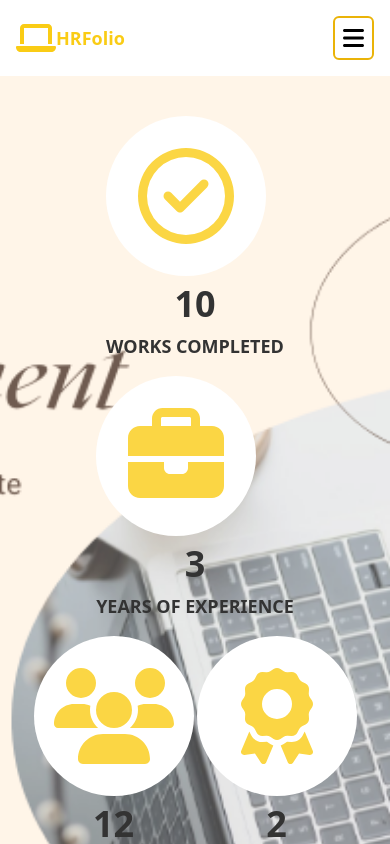
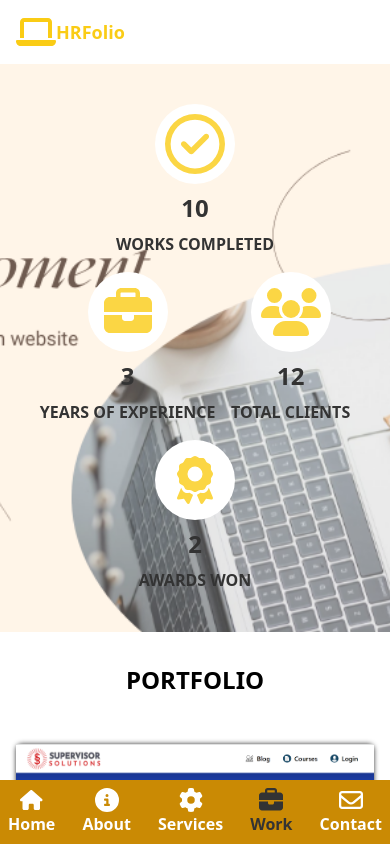
Before and after one commit to hrsohel/my-portfolio, a Next.js app: page /works in a window 390 px wide. Shown: the top 844 px of the page. Built offline with nearby package versions, Linux system fonts and the light colour scheme.

Commit message:
changes for mobile version

```diff
--- a/app/globals.css
+++ b/app/globals.css
@@ -56,6 +56,10 @@
     }
 }
 
+@media(max-width: 640px) {
+    .bars {display: none}
+}
+
 main {
     position: relative;
 }
@@ -88,7 +92,6 @@ main::after {
  }
 
  .experience .icons {
-    font-size: 6rem;
     align-self: center;
     color: rgb(250 204 21)
  }
--- a/app/services/page.js
+++ b/app/services/page.js
@@ -7,8 +7,12 @@ const page = () => {
   return (
     <>
       <Navbar />
-      <h1 className="text-center text-4xl font-bold py-4">SERVICES</h1>
-      <p className="text-center text-lg mb-4">These are the services I serve</p>
+      <h1 className="text-center text-2xl sm:text-4xl font-bold py-4">
+        SERVICES
+      </h1>
+      <p className="text-center text-[1rem] sm:text-lg mb-4">
+        These are the services I serve
+      </p>
       <div className="flex items-start justify-center flex-wrap">
         {data.map((item) => {
           return (
--- a/app/works/page.js
+++ b/app/works/page.js
@@ -18,46 +18,62 @@ const page = () => {
       <div className="min-h-[50vh] experience relative">
         <div className="overlay absolute top-0 left-0 w-full h-full"></div>
         <div className="flex items-center justify-around p-8 md:flex-nowrap flex-wrap">
-          <div className="flex justify-center flex-col text-black my-2">
-            <div className="w-[10rem] p-4 h-[10rem] rounded-full bg-white flex items-center justify-center">
-              <FontAwesomeIcon icon={faCheckCircle} className="icons" />
+          <div className="flex items-center justify-center flex-col text-black my-2">
+            <div className="w-[5rem] h-[5rem] sm:w-[8rem] p-4 sm:h-[8rem] rounded-full bg-white flex items-center justify-center">
+              <FontAwesomeIcon
+                icon={faCheckCircle}
+                className="icons text-6xl sm:text-7xl md:text-8xl"
+              />
             </div>
-            <p className="text-4xl font-bold text-center my-2">10</p>
-            <p className="uppercase text-center text-lg font-bold">
+            <p className="text-2xl md:text-4xl font-bold text-center my-2">
+              10
+            </p>
+            <p className="uppercase text-center text-[1rem] md:text-lg font-bold">
               Works completed
             </p>
           </div>
-          <div className="flex justify-center flex-col text-black my-2">
-            <div className="w-[10rem] p-4 h-[10rem] rounded-full bg-white flex items-center justify-center">
-              <FontAwesomeIcon icon={faBriefcase} className="icons" />
+          <div className="flex justify-center items-center flex-col text-black my-2">
+            <div className="w-[5rem] h-[5rem] sm:w-[8rem] p-4 sm:h-[8rem] rounded-full bg-white flex items-center justify-center">
+              <FontAwesomeIcon
+                icon={faBriefcase}
+                className="icons text-5xl sm:text-7xl "
+              />
             </div>
-            <p className="text-4xl font-bold text-center my-2">3</p>
-            <p className="uppercase text-center text-lg font-bold">
+            <p className="text-2xl md:text-4xl font-bold text-center my-2">3</p>
+            <p className="uppercase text-center text-[1rem] md:text-lg font-bold">
               years of experience
             </p>
           </div>
-          <div className="flex justify-center flex-col text-black my-2">
-            <div className="w-[10rem] p-4 h-[10rem] rounded-full bg-white flex items-center justify-center">
-              <FontAwesomeIcon icon={faUsers} className="icons" />
+          <div className="flex justify-center items-center flex-col text-black my-2">
+            <div className="w-[5rem] h-[5rem] sm:w-[8rem] p-4 sm:h-[8rem] rounded-full bg-white flex items-center justify-center">
+              <FontAwesomeIcon
+                icon={faUsers}
+                className="icons text-5xl sm:text-7xl "
+              />
             </div>
-            <p className="text-4xl font-bold text-center my-2">12</p>
-            <p className="uppercase text-center text-lg font-bold">
+            <p className="text-2xl md:text-4xl font-bold text-center my-2">
+              12
+            </p>
+            <p className="uppercase text-center text-[1rem] md:text-lg font-bold">
               total clients
             </p>
           </div>
-          <div className="flex justify-center flex-col text-black my-2">
-            <div className="w-[10rem] p-4 h-[10rem] rounded-full bg-white flex items-center justify-center">
-              <FontAwesomeIcon icon={faAward} className="icons" />
+          <div className="flex justify-center items-center flex-col text-black my-2">
+            <div className="w-[5rem] h-[5rem] sm:w-[8rem] p-4 sm:h-[8rem] rounded-full bg-white flex items-center justify-center">
+              <FontAwesomeIcon
+                icon={faAward}
+                className="icons text-5xl sm:text-7xl md:text-8xl"
+              />
             </div>
-            <p className="text-4xl font-bold text-center my-2">2</p>
-            <p className="uppercase text-center text-lg font-bold">
+            <p className="text-2xl md:text-4xl font-bold text-center my-2">2</p>
+            <p className="uppercase text-center text-[1rem] md:text-lg font-bold">
               awards won
             </p>
           </div>
         </div>
       </div>
       <div className="pb-8">
-        <h1 className="uppercase font-bold my-8 text-4xl text-center">
+        <h1 className="uppercase font-bold my-8 text-2xl md:text-4xl text-center">
           portfolio
         </h1>
         <div className="flex items-center justify-center flex-wrap sm:px-8">
--- a/components/Footer.jsx
+++ b/components/Footer.jsx
@@ -2,7 +2,7 @@ import React from "react";
 
 const Footer = () => {
   return (
-    <footer className="py-4 footer">
+    <footer className="py-4 footer mb-16 sm:mb-0">
       <h1 className="text-center md:text-xl text-[1rem]">
         &copy; Copyright <span className="text-yellow-500">HRFolio</span>. All
         Rights Reserved
--- a/components/Navbar.jsx
+++ b/components/Navbar.jsx
@@ -1,13 +1,24 @@
 "use client";
 import React from "react";
 import { FontAwesomeIcon } from "@fortawesome/react-fontawesome";
-import { faBars, faLaptop, faTimes } from "@fortawesome/free-solid-svg-icons";
+import {
+  faBars,
+  faBriefcase,
+  faCog,
+  faHome,
+  faInfoCircle,
+  faLaptop,
+  faTimes,
+} from "@fortawesome/free-solid-svg-icons";
 import Link from "next/link";
 import "@fortawesome/fontawesome-svg-core/styles.css";
-import { usePathname } from "next/navigation";
+import { usePathname, useRouter } from "next/navigation";
 import Loader from "./Loader";
+import Image from "next/image";
+import { faEnvelope } from "@fortawesome/free-regular-svg-icons";
 
 const Navbar = () => {
+  const history = useRouter();
   const [show, setShow] = React.useState(false);
   const [loadershow, setLoaderShow] = React.useState(false);
   const router = usePathname();
@@ -37,7 +48,7 @@ const Navbar = () => {
           </span>
         </div>
         <nav
-          className={`md:static absolute top-[108%] bg-yellow-500 md:bg-transparent ${
+          className={`hidden sm:block md:static absolute top-[108%] bg-yellow-500 md:bg-transparent ${
             show ? "left-[0%]" : "left-[-150%]"
           } md:top-0 md:left-0 `}
         >
@@ -73,17 +84,111 @@ const Navbar = () => {
           onClick={() => {
             setShow(!show);
           }}
-          className="md:hidden block cursor-pointer border-2 border-yellow-500 p-2 rounded-md"
+          className="bars md:hidden block cursor-pointer border-2 border-yellow-500 p-2 rounded-md"
         >
           <FontAwesomeIcon
             icon={show ? faTimes : faBars}
             size="xl"
-            color="black"
+            color="#333"
             className={show ? "bars" : "fa-times"}
           />
         </div>
       </header>
       {loadershow ? <Loader /> : <></>}
+      <div className="sm:hidden block z-40 fixed left-0 bottom-0 right-0 bg-yellow-600">
+        <ul className="px-2 py-2 flex items-center justify-between">
+          <li className="flex items-center justify-center flex-col">
+            <Link href="/">
+              <>
+                <FontAwesomeIcon
+                  icon={faHome}
+                  size="lg"
+                  color={`${router === "/" ? "#333" : "#fff"}`}
+                />
+              </>
+            </Link>
+            <span
+              className={`block font-semibold ${
+                router === "/" ? "text-[#333]" : "text-white"
+              }`}
+            >
+              Home
+            </span>
+          </li>
+          <li className="flex items-center justify-center flex-col">
+            <Link href="/about">
+              <>
+                <FontAwesomeIcon
+                  icon={faInfoCircle}
+                  size="xl"
+                  color={`${router === "/about" ? "#333" : "#fff"}`}
+                />
+              </>
+            </Link>
+            <span
+              className={`block font-semibold ${
+                router === "/about" ? "text-[#333]" : "text-white"
+              }`}
+            >
+              About
+            </span>
+          </li>
+          <li className="flex items-center justify-center flex-col">
+            <Link href="/services">
+              <>
+                <FontAwesomeIcon
+                  icon={faCog}
+                  size="xl"
+                  color={`${router === "/services" ? "#333" : "#fff"}`}
+                />
+              </>
+            </Link>
+            <span
+              className={`block font-semibold ${
+                router === "/services" ? "text-[#333]" : "text-white"
+              }`}
+            >
+              Services
+            </span>
+          </li>
+          <li className="flex items-center justify-center flex-col">
+            <Link href="/works">
+              <>
+                <FontAwesomeIcon
+                  icon={faBriefcase}
+                  size="xl"
+                  color={`${router === "/works" ? "#333" : "#fff"}`}
+                />
+              </>
+            </Link>
+            <span
+              className={`block font-semibold ${
+                router === "/works" ? "text-[#333]" : "text-white"
+              }`}
+            >
+              Work
+            </span>
+          </li>
+          <li className="flex items-center justify-center flex-col">
+            <Link href="/contact">
+              <>
+                <FontAwesomeIcon
+                  icon={faEnvelope}
+                  size="xl"
+                  color={`${router === "/contact" ? "#333" : "#fff"}`}
+                />
+              </>
+            </Link>
+            <span
+              className={`block font-semibold ${
+                router === "/contact" ? "text-[#333]" : "text-white"
+              } `}
+            >
+              Contact
+            </span>
+          </li>
+        </ul>
+      </div>
     </>
   );
 };
--- a/components/Portfolio.jsx
+++ b/components/Portfolio.jsx
@@ -20,8 +20,10 @@ const Portfolio = ({ title, description, image, date }) => {
         <div className="p-4">
           <h1 className="my-3 text-xl font-bold">{title}</h1>
           <p>
-            <span className="text-yellow-600 text-lg">{description}</span> /{" "}
-            <span className="text-[#333] text-lg">{date}</span>
+            <span className="text-yellow-600 text-sm sm:text-lg">
+              {description}
+            </span>{" "}
+            / <span className="text-[#333] text-sm sm:text-lg">{date}</span>
           </p>
         </div>
       </div>
```
Also changed, not shown: components/HomeComponent.jsx (+5 -7 lines), components/ServiceCard.jsx (+6 -6 lines), public/images/icons8-about.svg (added), public/images/icons8-services.svg (added).
